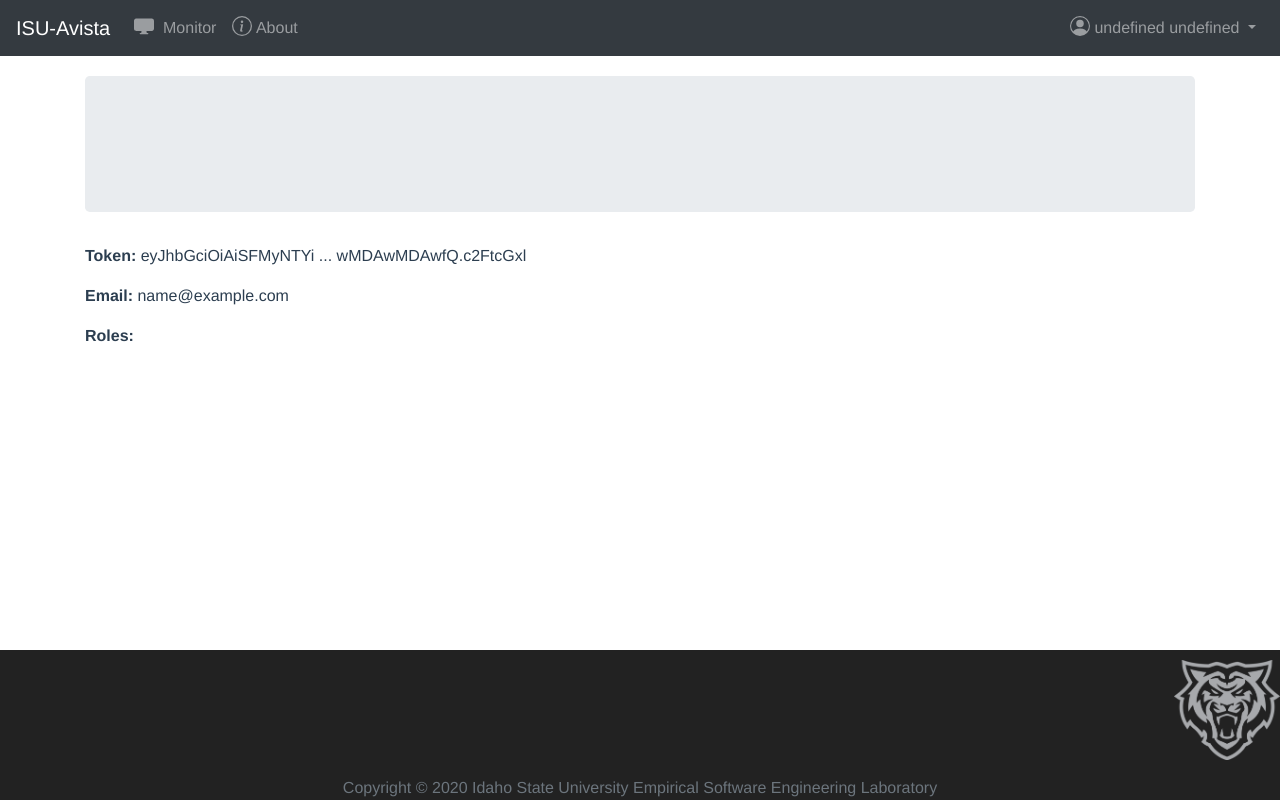
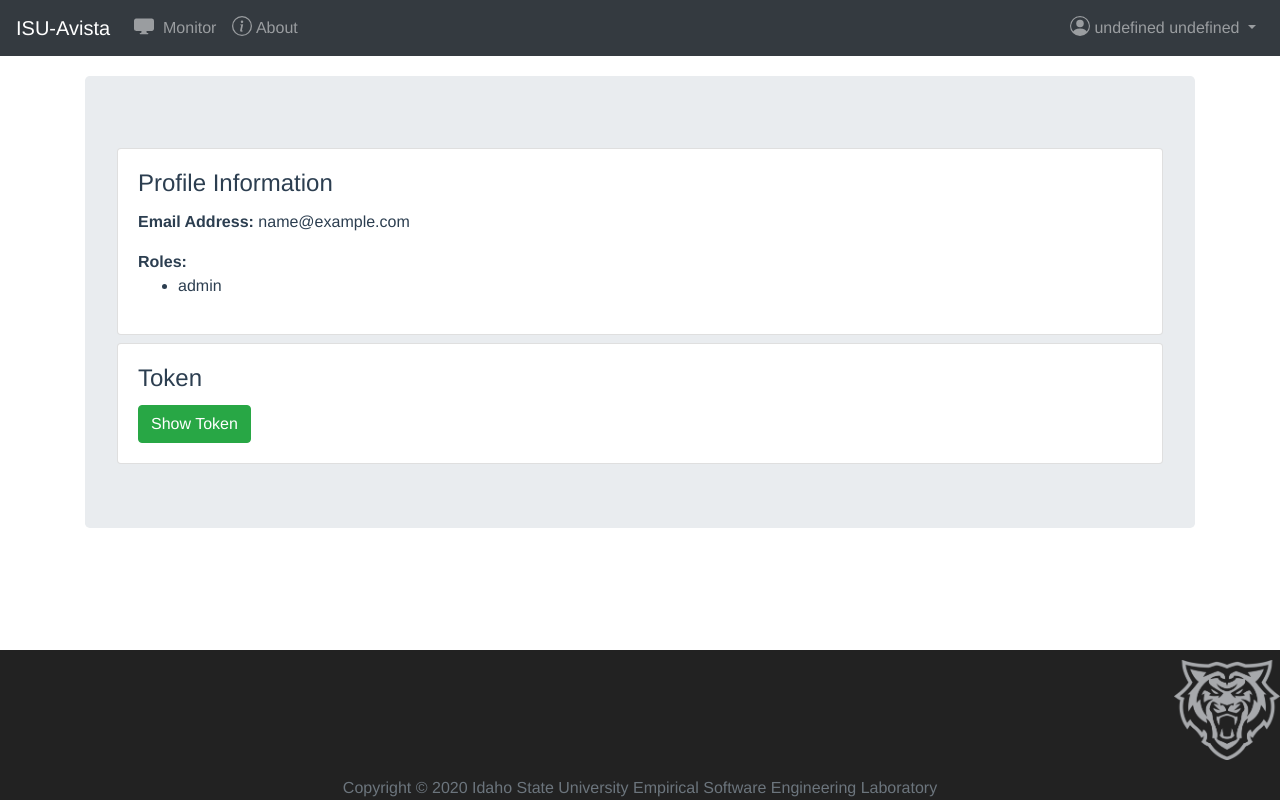
Before and after one commit to isu-avista/iot, a Vue app in the folder client/: page /profile in a window 1280 px wide. Built offline with nearby package versions, Linux system fonts and the light colour scheme; sample sign-in values are in the browser's storage; what vue-apexcharts would draw is missing.

Commit message:
Profile view has been updated to use cards to organize information.

```diff
--- a/client/src/views/Profile.vue
+++ b/client/src/views/Profile.vue
@@ -1,23 +1,35 @@
 <template>
-  <b-container class="text-left">
+  <b-container>
     <b-jumbotron class="text-center">
       <template #header>
         {{ currentUser.first_name }} {{ currentUser.last_name }}
       </template>
+
+      <div class="text-left">
+        <b-card title="Profile Information" class="mb-2">
+          <b-card-text>
+            <strong>Email Address: </strong>{{ currentUser.email }}
+          </b-card-text>
+          <b-card-text>
+            <strong>Roles: </strong>
+            <ul>
+              <li>{{ currentUser.role }}</li>
+            </ul>
+          </b-card-text>
+        </b-card>
+
+        <b-card title="Token">
+          <b-button v-b-toggle.collapse-1 variant="success">Show Token</b-button>
+          <b-collapse id="collapse-1" class="mt-2">
+            <b-card-text>
+              {{ currentUser.token.substring(0, 20) }} ...
+              {{ currentUser.token.substr(currentUser.token.length - 20) }}
+            </b-card-text>
+          </b-collapse>
+        </b-card>
+      </div>
+
     </b-jumbotron>
-    <p>
-      <strong>Token:</strong>
-      {{ currentUser.token.substring(0, 20) }} ...
-      {{ currentUser.token.substr(currentUser.token.length - 20) }}
-    </p>
-    <p>
-      <strong>Email:</strong>
-      {{ currentUser.email }}
-    </p>
-    <strong>Roles:</strong>
-    <ul>
-      <li v-for="(role,index) in currentUser.roles" :key="index">{{role}}</li>
-    </ul>
   </b-container>
 </template>
 
```
